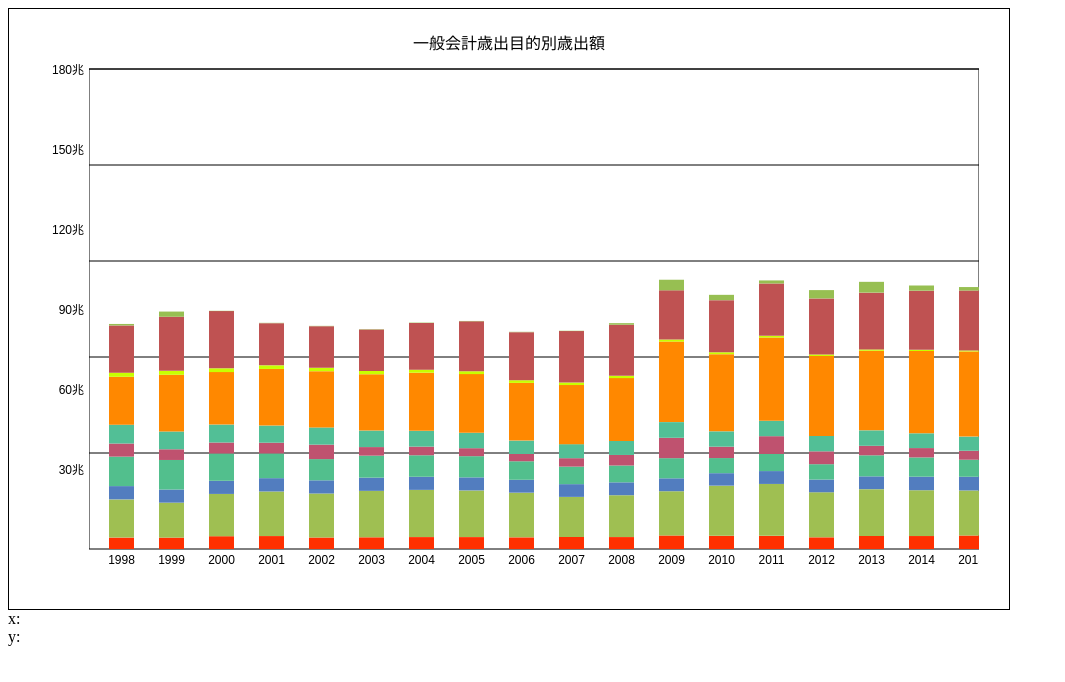
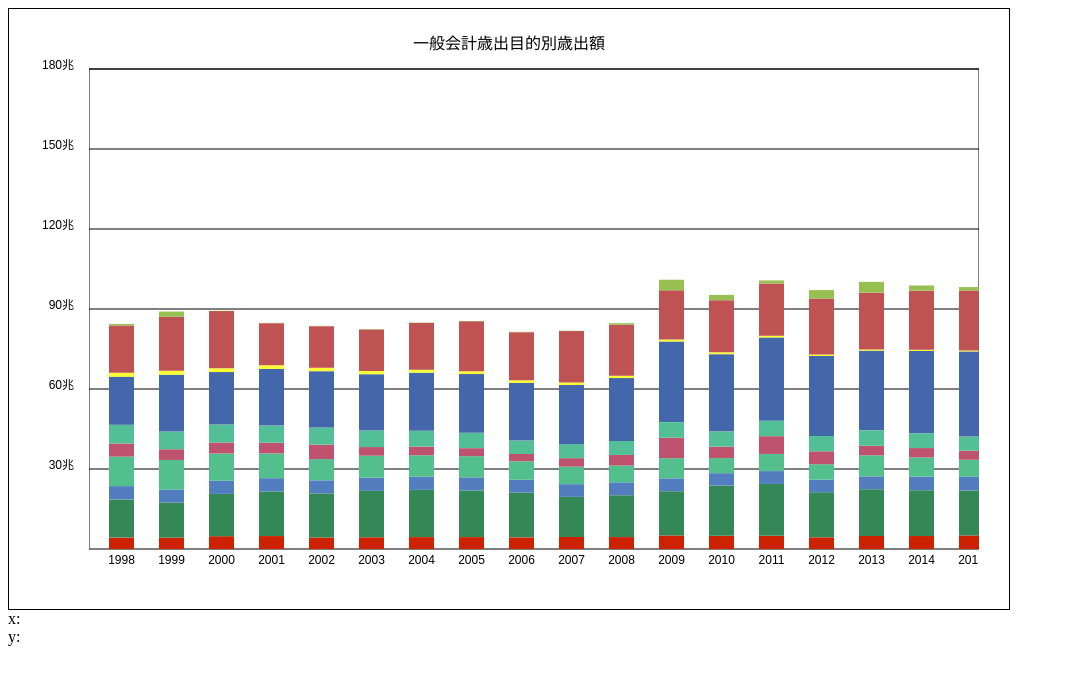
Before and after one commit to s-tsuchida-safie/graphics_apps, a plain HTML site: page lesson3/practice.html in a window 1280 px wide. Shown: the whole page, without its empty margins (0-1065 px from the left). Drawn offline with Linux system fonts and the light colour scheme.

Commit message:
fix: Lesson3のメモリ周り

```diff
--- a/lesson3/practice.html
+++ b/lesson3/practice.html
@@ -9,27 +9,37 @@ canvas {
 <script>
   const CANVAS_WIDTH = 1000
   const CANVAS_HEIGHT = 600
+
   const MARGIN_TOP = 60
   const MARGIN_RIGHT = 30
   const MARGIN_LEFT = 80
   const MARGIN_BOTTOM = 60
+
   const FRAME_WIDTH = CANVAS_WIDTH - MARGIN_LEFT - MARGIN_RIGHT
   const FRAME_HEIGHT = CANVAS_HEIGHT - MARGIN_TOP - MARGIN_BOTTOM
 
   const CHART_BAR_WIDTH = 50
 
   const CATEGORY_COLOR = {
-      "国家機関費": "#ff3000ff",
-      "地方財政費": "#9fbf52ff",
+    "国家機関費": "#c20",
+    "地方財政費": "#385",
     "防衛関係費": "#527dbfff",
     "国土保全及び開発費": "#52bf8dff",
     "産業経済費": "#bf526fff",
     "教育文化費": "#52bf96ff",
-      "社会保障関係費": "#f80",
-      "恩給費": "#c8ff00ff",
+    "社会保障関係費": "#46a",
+    "恩給費": "#f8ff00cc",
     "国債費": "#bf5252ff",
     "その他": "#97bf52ff",
   }
+
+  const Y_UNIT_LIST = [{
+    unit: '兆',
+    value: 1000000000
+  }, {
+    unit: '億',
+    value: 1000000
+  }]
 
   let offsetX = 0
   let scaleX = 1
@@ -42,7 +52,7 @@ canvas {
   }
 
   const getYGridCount = () => {
-    return 5
+    return 6
   }
 
   const getBarHeight = (amount) => {
@@ -71,19 +81,12 @@ canvas {
 
   const getYWithUnitText = (y) => {
     let tempY = y
-    const yUnitTextList = [{
-      unit: '兆',
-      y: 1000000000
-    }, {
-      unit: '億',
-      y: 1000000
-    }]
     let text = ''
-    for (const yUnitText of yUnitTextList) {
-      const result = Math.floor(tempY / yUnitText.y)
-      if (result > 0) {
-        text += result + yUnitText.unit
-        tempY -= result * yUnitText.y
+    for (const yUnit of Y_UNIT_LIST) {
+      const y = Math.floor(tempY / yUnit.value)
+      if (y > 0) {
+        text += y + yUnit.unit
+        tempY -= y * yUnit.value
       }
     }
     return text
@@ -99,10 +102,9 @@ canvas {
     ctx.rect(MARGIN_LEFT, MARGIN_TOP, FRAME_WIDTH, FRAME_HEIGHT)
     ctx.stroke()
 
-    // 横のグリッドを描画
+    // y軸のグリッドを描画
     const yGridCount = getYGridCount()
     const yLimit = getYLimit()
-    const gridHeight = FRAME_HEIGHT / (yGridCount + 1)
     for (let i = 1; i <= yGridCount; i++) {
       const canvasX = MARGIN_LEFT
       const y = i * yLimit / yGridCount
@@ -167,12 +169,15 @@ canvas {
     ctx.fill()
 
     // Y軸の目盛りを描画
-    for (let i = 0; i < getYGridCount() + 2; i++) {
+    for (let i = 1; i <= yGridCount; i++) {
       ctx.font = '12px Arial'
       ctx.fillStyle = '#000'
       ctx.textAlign = 'right'
-      const yAxisValue = getYLimit() * (getYGridCount() + 1 - i) / (getYGridCount() + 1)
-      ctx.fillText(getYWithUnitText(yAxisValue), MARGIN_LEFT - 5, MARGIN_TOP + FRAME_HEIGHT - getBarHeight(yAxisValue) + 5)
+      const y = i * yLimit / yGridCount
+      const yGraphScaleText = getYWithUnitText(y)
+      const canvasX = MARGIN_LEFT
+      const canvasY = yToCanvasY(y)
+      ctx.fillText(yGraphScaleText, canvasX - 15, canvasY)
     }
 
     // グラフのタイトルを描画
@@ -209,10 +214,10 @@ canvas {
       })
       document.getElementById("x").innerHTML = `x: ${hoveredBarData ? hoveredBarData.x.year : 'なし'}`
       const y = canvasYToY(e.offsetY)
-      const yData = hoveredBarData?.y?.find((item) => {
+      const hoveredYData = hoveredBarData?.y?.find((item) => {
         return y >= item.start && y <= item.end
       })
-      document.getElementById("y").innerHTML = `x: ${yData?.category ?? 'なし'}`
+      document.getElementById("y").innerHTML = `x: ${hoveredYData?.category ?? 'なし'}`
     })
 
     canvas.addEventListener("wheel", function(e) {
@@ -225,7 +230,6 @@ canvas {
       const newOffsetX = (1/newScaleX - 1/scaleX) * mousePosX + offsetX
       offsetX = newOffsetX
       scaleX = newScaleX
-      console.log(`scaleX: ${scaleX}`)
       drawBarChart(data)
     })
 
```
Lines whose indentation alone changed are shown as unchanged.
